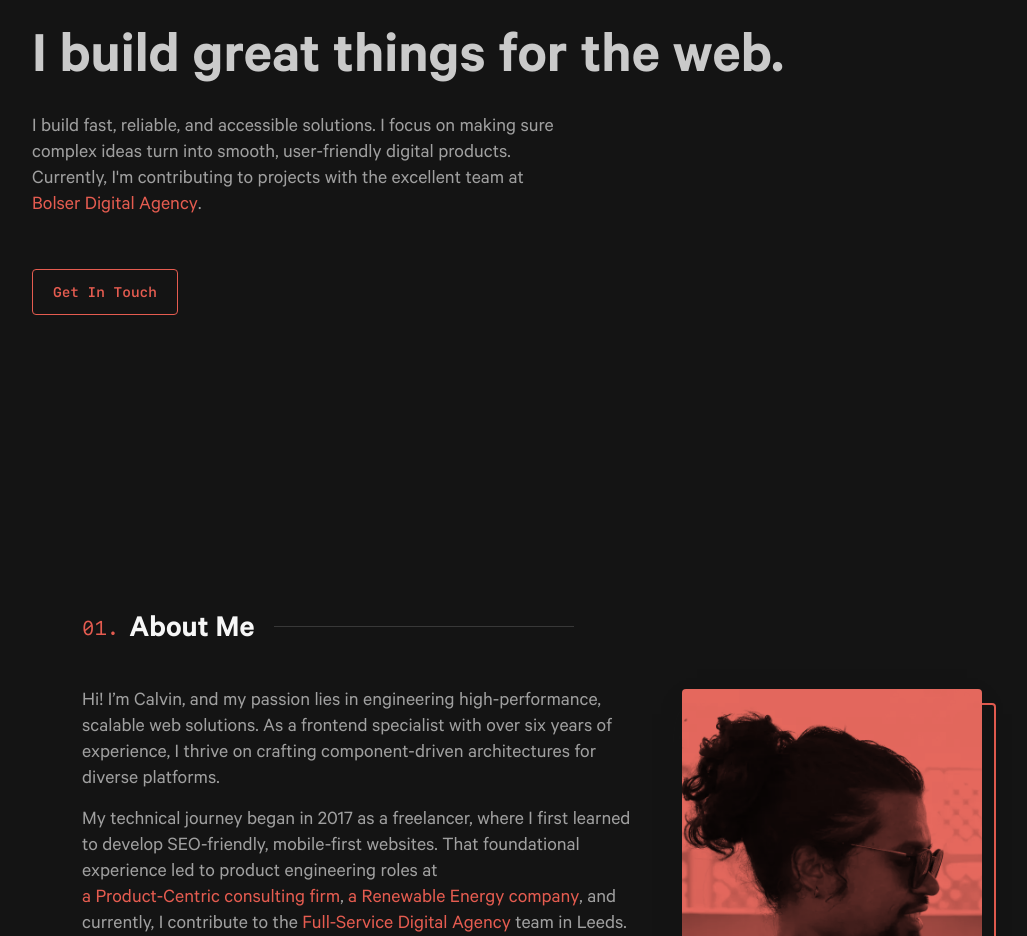
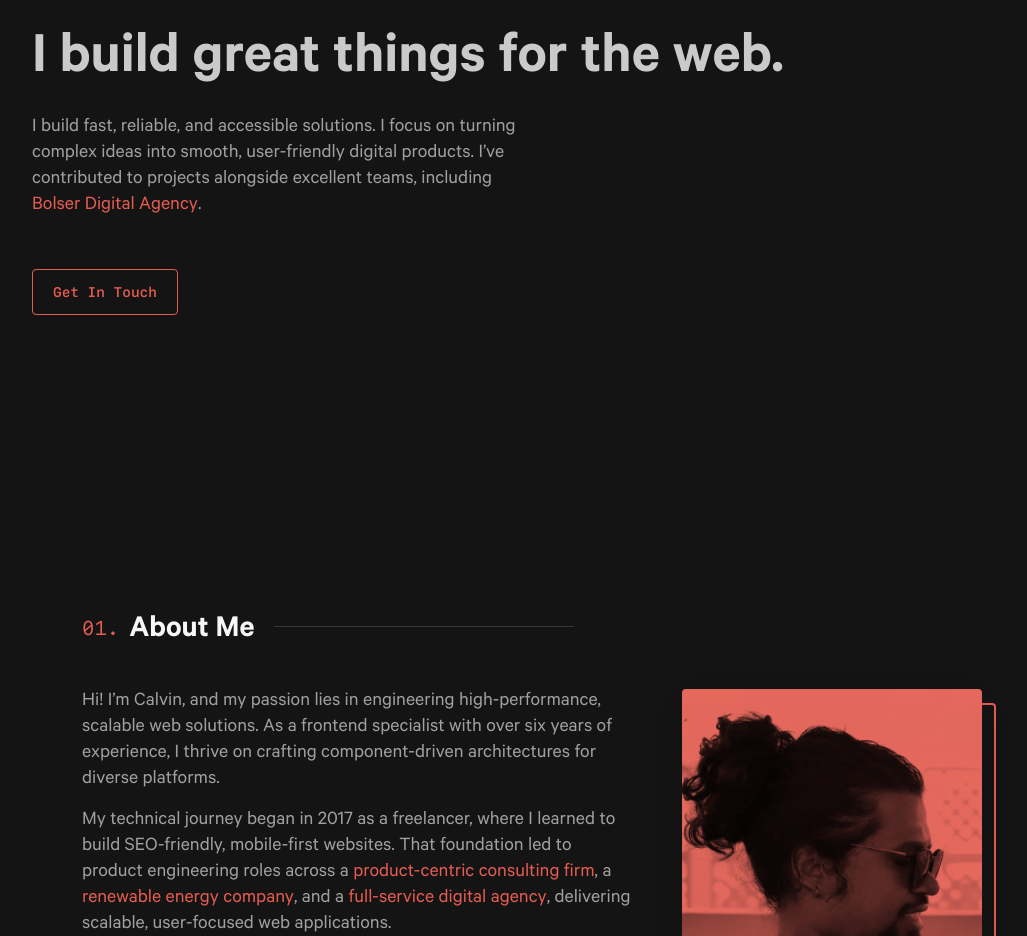
Before and after one commit to calvingomes/cal-portfolio, a Next.js app: page / in a window 1280 px wide. Shown: the part 336-1272 px from the top of the page, without its empty margins (108-1135 px from the left). Built offline with nearby package versions, Linux system fonts and the light colour scheme.

Commit message:
update current job status

```diff
--- a/src/components/About/About.tsx
+++ b/src/components/About/About.tsx
@@ -41,28 +41,38 @@ const About = () => {
       <div className={styles.inner}>
         <div className={styles.text}>
           <p>
-            Hi! I’m Calvin, and my passion lies in engineering
-            high-performance, scalable web solutions.
-            As a frontend specialist with over six years
-            of experience, I thrive on crafting component-driven
-            architectures for diverse platforms.
+            Hi! I’m Calvin, and my passion lies in engineering high-performance,
+            scalable web solutions. As a frontend specialist with over six years
+            of experience, I thrive on crafting component-driven architectures
+            for diverse platforms.
           </p>
 
           <p>
-            My technical journey began in 2017 as a freelancer,
-            where I first learned to develop SEO-friendly,
-            mobile-first websites. That foundational experience
-            led to product engineering roles at <a href="https://codingmart.com/" target="_blank" rel="noreferrer">a Product-Centric consulting firm</a>,
-            {' '}<a href="https://www.uenergysolar.co.uk/" target="_blank" rel="noreferrer">a Renewable Energy company</a>,
-            and currently, I contribute to the
-            {' '}<a href="https://bolser.co.uk/" target="_blank" rel="noreferrer">Full-Service Digital Agency</a>
-            {' '}team in Leeds.
+            My technical journey began in 2017 as a freelancer, where I learned
+            to build SEO-friendly, mobile-first websites. That foundation led to
+            product engineering roles across a{" "}
+            <a href="https://codingmart.com/" target="_blank" rel="noreferrer">
+              product-centric consulting firm
+            </a>
+            , a{" "}
+            <a
+              href="https://www.uenergysolar.co.uk/"
+              target="_blank"
+              rel="noreferrer"
+            >
+              renewable energy company
+            </a>
+            , and a{" "}
+            <a href="https://bolser.co.uk/" target="_blank" rel="noreferrer">
+              full-service digital agency
+            </a>
+            , delivering scalable, user-focused web applications.
           </p>
 
           <p>
-            I specialize in modern UI engineering, taking abstract
-            concepts and realizing them as reliable, seamless
-            user experiences across high-traffic environments.
+            I specialize in modern UI engineering, taking abstract concepts and
+            realizing them as reliable, seamless user experiences across
+            high-traffic environments.
           </p>
 
           <p>Here are a few technologies I’ve been working with recently:</p>
--- a/src/components/Hero/Hero.tsx
+++ b/src/components/Hero/Hero.tsx
@@ -27,10 +27,9 @@ const Hero = () => {
   );
   const four = (
     <p key="4">
-      I build fast, reliable, and accessible solutions.
-      I focus on making sure complex ideas turn into smooth,
-      user-friendly digital products. Currently, {`I'm`} contributing to
-      projects with the excellent team at{" "}
+      I build fast, reliable, and accessible solutions. I focus on turning
+      complex ideas into smooth, user-friendly digital products. I’ve
+      contributed to projects alongside excellent teams, including{" "}
       <a href="https://bolser.co.uk/" target="_blank" rel="noreferrer">
         Bolser Digital Agency
       </a>
--- a/src/content/jobs.json
+++ b/src/content/jobs.json
@@ -3,7 +3,7 @@
     "title": "Frontend Web Developer",
     "company": "Bolser Digital Agency",
     "location": "Leeds, UK",
-    "range": "Jul 2024 — Present",
+    "range": "Jul 2024 — Dec 2025",
     "url": "https://bolser.co.uk/",
     "highlights": [
       "Engineered 40+ reusable components for multi-CMS platforms (Strapi, Drupal), significantly improving development speed and UI consistency.",
```
Lines whose indentation alone changed are shown as unchanged.
